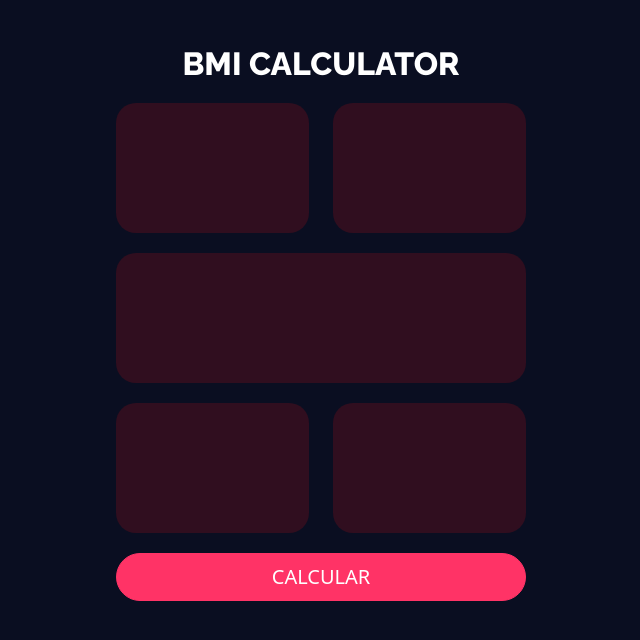
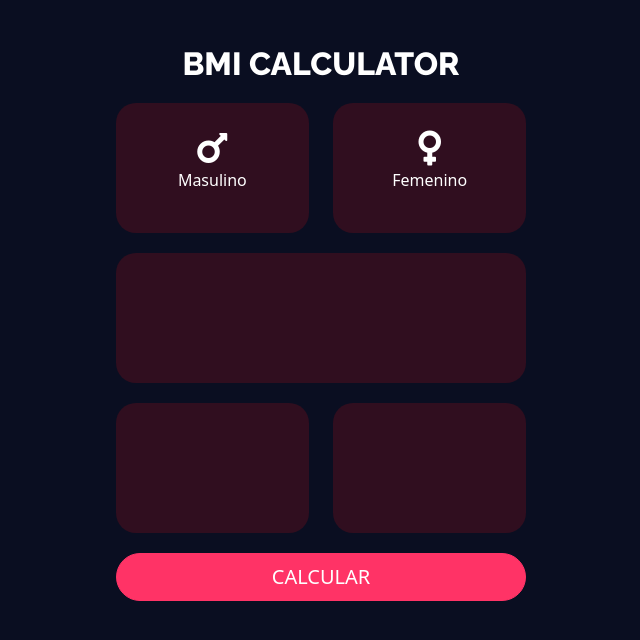
Before and after one commit to truizdiaz/angular-bmicalculator, an Angular app: page / in a window 1280 px wide. Shown: the top 640 px of the page, without its empty margins (319-959 px from the left). Built offline with nearby package versions, Linux system fonts and the light colour scheme.

Commit message:
Sexo HTML

```diff
--- a/src/app/components/inicio/inicio.component.css
+++ b/src/app/components/inicio/inicio.component.css
@@ -2,4 +2,9 @@
     background-color: #FF111328;
     height: 130px;
     border-radius: 20px;
+    color: white;
 }
+
+.sexo {
+    font-size: 40px;
+}
--- a/src/app/components/inicio/inicio.component.html
+++ b/src/app/components/inicio/inicio.component.html
@@ -4,12 +4,18 @@
         <div class="row">
             <div class="col-lg-6">
                 <div class="fondoItem">
-
+                    <div class="contenedor">
+                        <i class="fas fa-mars sexo"></i>
+                        <p>Masulino</p>
+                    </div>
                 </div>
             </div>
             <div class="col-lg-6">
                 <div class="fondoItem">
-
+                    <div class="contenedor">
+                        <i class="fas fa-venus sexo"></i>
+                        <p>Femenino</p>
+                    </div>
                 </div>
             </div>
         </div>
--- a/src/index.html
+++ b/src/index.html
@@ -8,6 +8,7 @@
   <link rel="icon" type="image/x-icon" href="favicon.ico">
   <link href="https://cdn.jsdelivr.net/npm/bootstrap@5.0.0-beta1/dist/css/bootstrap.min.css" rel="stylesheet" integrity="sha384-giJF6kkoqNQ00vy+HMDP7azOuL0xtbfIcaT9wjKHr8RbDVddVHyTfAAsrekwKmP1" crossorigin="anonymous">
   <link href="https://fonts.googleapis.com/css2?family=Raleway:wght@800&display=swap" rel="stylesheet">
+  <link rel="stylesheet" href="https://cdnjs.cloudflare.com/ajax/libs/font-awesome/5.15.1/css/all.min.css" integrity="sha512-+4zCK9k+qNFUR5X+cKL9EIR+ZOhtIloNl9GIKS57V1MyNsYpYcUrUeQc9vNfzsWfV28IaLL3i96P9sdNyeRssA==" crossorigin="anonymous" />
 </head>
 <body>
   <app-root></app-root>
--- a/src/styles.css
+++ b/src/styles.css
@@ -25,3 +25,11 @@
     background-color: #FF3366;
     border-color: #FF3366;
 }
+
+.contenedor {
+    display: flex;
+    justify-content: center;
+    align-items: center;
+    flex-direction: column;
+    height: 100%;
+}
```
